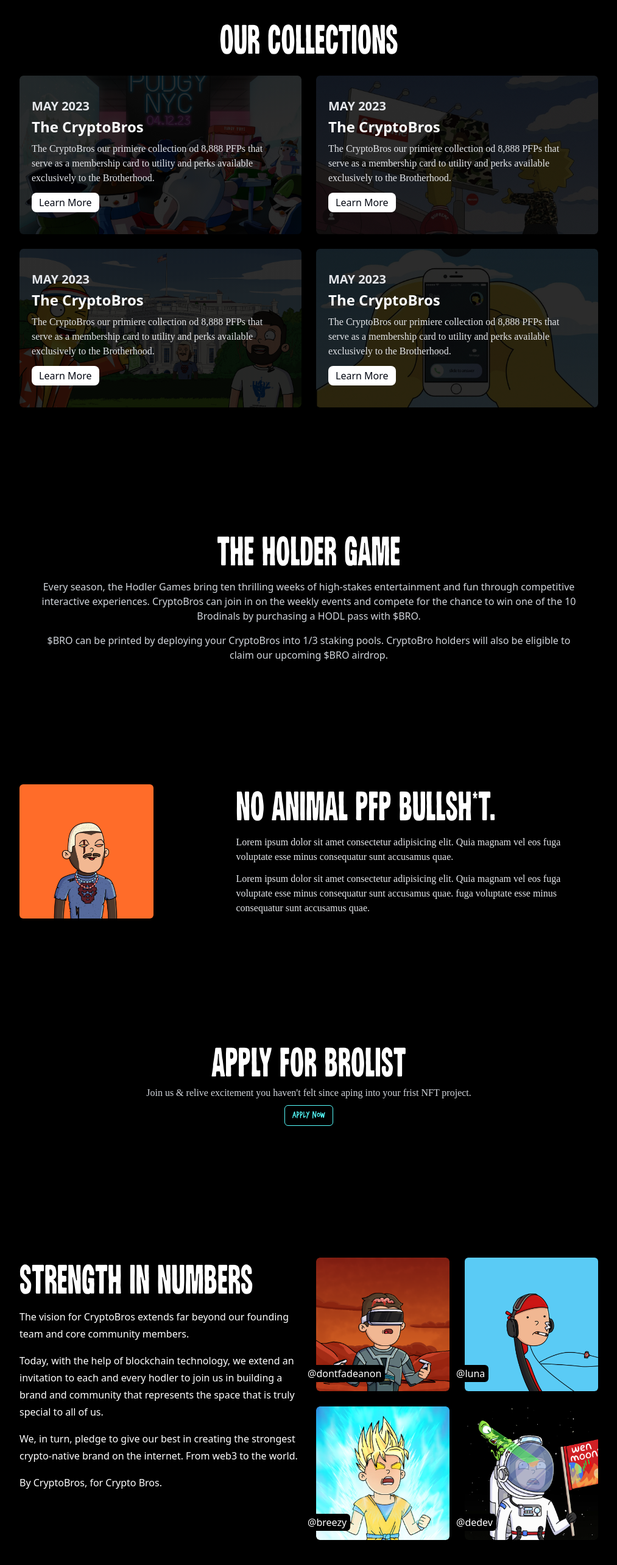
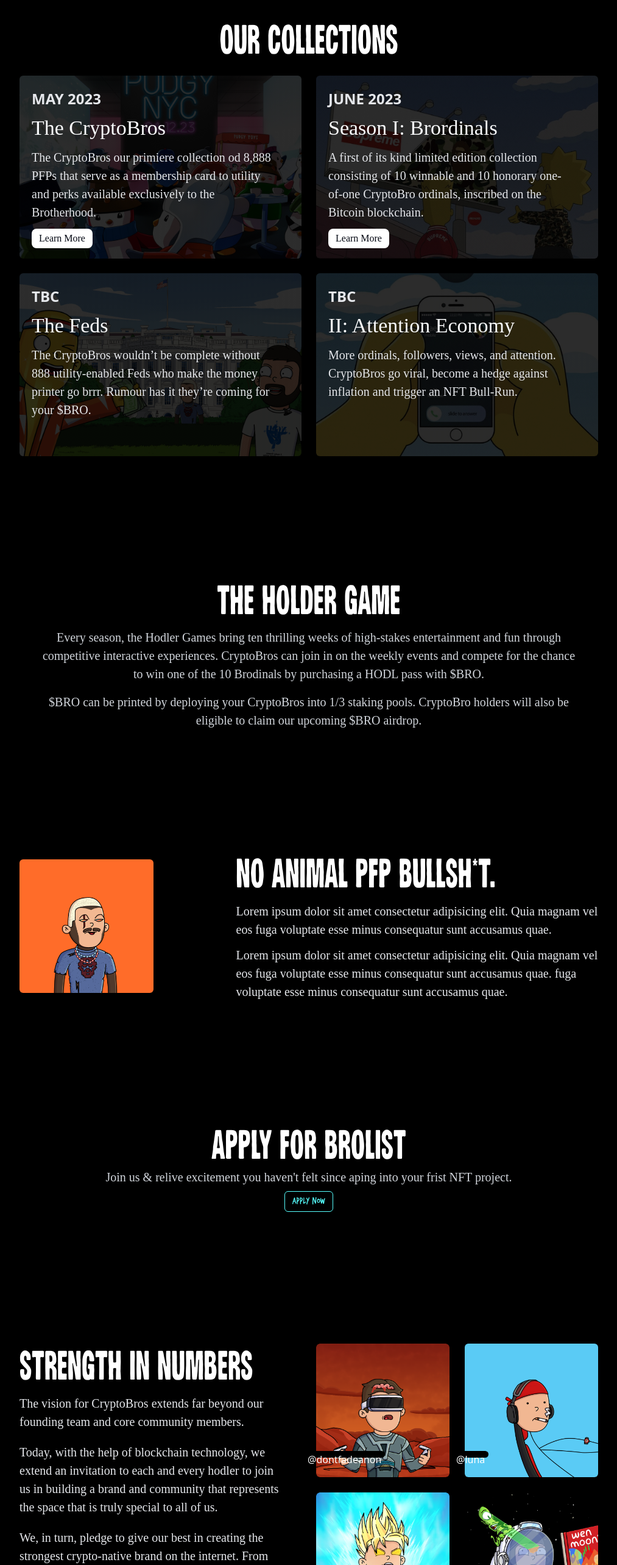
Before and after one commit to ojitdebnathfreelancer/enterTheClube, a React (Create React App) app: page /home in a window 1280 px wide. Shown: the part 1360-3926 px from the top of the page at 61% size, without its empty margins (133-1146 px from the left). Built offline with nearby package versions, Linux system fonts and the light colour scheme; a web font is replaced by a local one.

Commit message:
done my work

```diff
--- a/src/Pages/Home/ApplyFor/ApplyFor.js
+++ b/src/Pages/Home/ApplyFor/ApplyFor.js
@@ -7,7 +7,7 @@ const ApplyFor = () => {
          <div className="max-container ">
             <Title title={"Apply for Brolist"} classes={"text-center"} />
             <div className="lg:w-[880px] mx-auto text-center">
-               <p className="text-center text-gray-300 fontSfReg -mt-2">
+               <p className="text-center text-gray-300 fontSfReg -mt-2 md:leading-[30px]  md:text-[20px]">
                   Join us & relive excitement you haven't felt since aping into
                   your frist NFT project.
                </p>
--- a/src/Pages/Home/NoAnimal/Noanimal.js
+++ b/src/Pages/Home/NoAnimal/Noanimal.js
@@ -7,17 +7,17 @@ const Noanimal = () => {
       <div className="lg:mt-[200px] md:mt-[150px] mt-[50px] px-4">
          <div className="max-container ">
             <div className="grid md:grid-cols-4 gap-6 lg:w-[950px] mx-auto mt-3">
-               <div className="col-span-1">
+               <div className="col-span-1 flex justify-center items-center">
                   <img className="rounded-md w-full" src={img} alt="" />
                </div>
                <div className="md:col-span-3 lg:ml-28">
                   <Title title={"No animal pfp bullsh*t."} />
-                  <p className="text-gray-200 fontSfReg mb-3">
+                  <p className="text-gray-200 fontSfReg md:leading-[30px] md:text-[20px]  mb-3">
                      Lorem ipsum dolor sit amet consectetur adipisicing elit.
                      Quia magnam vel eos fuga voluptate esse minus consequatur
                      sunt accusamus quae.
                   </p>
-                  <p className="text-gray-200 fontSfReg">
+                  <p className="text-gray-200 fontSfReg md:leading-[30px] md:text-[20px]  ">
                      Lorem ipsum dolor sit amet consectetur adipisicing elit.
                      Quia magnam vel eos fuga voluptate esse minus consequatur
                      sunt accusamus quae. fuga voluptate esse minus consequatur
--- a/src/Pages/Home/OurCollection/OurCollection.js
+++ b/src/Pages/Home/OurCollection/OurCollection.js
@@ -12,7 +12,7 @@ const OurCollection = () => {
             <Title title={"our collections"} classes={"text-center"} />
             <div className="grid md:grid-cols-2 gap-6 lg:w-[950px] mx-auto mt-3">
                <div
-                  className=" rounded-md max- h-[260px]"
+                  className=" rounded-md max- lg:h-[300px] md:h-[330px] h-[300px]"
                   style={{
                      backgroundImage: `linear-gradient(to bottom, rgba(0, 0, 0, 0.5), rgba(0, 0, 0, 0.5)),url(${img1})`,
                      backgroundRepeat: "no-repeat",
@@ -21,25 +21,25 @@ const OurCollection = () => {
                      width: "100%",
                   }}
                >
-                  <div className="p-5 lg:mt-4">
-                     <h3 className="text-gray-200 text-xl font-semibold ">
+                  <div className="p-5 ">
+                     <h3 className="text-gray-200 md:text-[24px] text-[21px] font-semibold ">
                         MAY 2023
                      </h3>
-                     <h3 className="text-gray-50 text-2xl font-bold mt-1 mb-2">
+                     <h3 className="text-gray-50 md:text-[34px] text-[28px] fontSfBold mt-1 mb-2">
                         The CryptoBros
                      </h3>
-                     <p className="text-gray-200 fontSfReg md:mr-5">
+                     <p className="text-gray-200 fontSfReg md:mr-5 md:text-[20px] ">
                         The CryptoBros our primiere collection od 8,888 PFPs
                         that serve as a membership card to utility and perks
                         available exclusively to the Brotherhood.
                      </p>
-                     <button className="bg-white text-gray-950 rounded-lg px-3 py-1 mt-3">
+                     <button className="bg-white text-gray-950 fontSfMed rounded-lg px-3 py-1 mt-3">
                         Learn More
                      </button>
                   </div>
                </div>
                <div
-                  className=" rounded-md max- h-[260px]"
+                  className=" rounded-md max- lg:h-[300px] md:h-[330px] h-[300px]"
                   style={{
                      backgroundImage: `linear-gradient(to bottom, rgba(0, 0, 0, 0.5), rgba(0, 0, 0, 0.5)),url(${img2})`,
                      backgroundRepeat: "no-repeat",
@@ -48,25 +48,25 @@ const OurCollection = () => {
                      width: "100%",
                   }}
                >
-                  <div className="p-5 lg:mt-4">
-                     <h3 className="text-gray-200 text-xl font-semibold ">
-                        MAY 2023
+                  <div className="p-5 ">
+                     <h3 className="text-gray-200 md:text-[24px] text-[21px] font-semibold ">
+                        JUNE 2023
                      </h3>
-                     <h3 className="text-gray-50 text-2xl font-bold mt-1 mb-2">
-                        The CryptoBros
+                     <h3 className="text-gray-50 md:text-[34px] text-[28px] fontSfBold mt-1 mb-2">
+                        Season I: Brordinals
                      </h3>
-                     <p className="text-gray-200 fontSfReg md:mr-5">
-                        The CryptoBros our primiere collection od 8,888 PFPs
-                        that serve as a membership card to utility and perks
-                        available exclusively to the Brotherhood.
+                     <p className="text-gray-200 fontSfReg md:mr-5 md:text-[20px]">
+                        A first of its kind limited edition collection
+                        consisting of 10 winnable and 10 honorary one-of-one
+                        CryptoBro ordinals, inscribed on the Bitcoin blockchain.
                      </p>
-                     <button className="bg-white text-gray-950 rounded-lg px-3 py-1 mt-3">
+                     <button className="bg-white text-gray-950 fontSfMed rounded-lg px-3 py-1 mt-3">
                         Learn More
                      </button>
                   </div>
                </div>
                <div
-                  className=" rounded-md max- h-[260px]"
+                  className=" rounded-md max- lg:h-[300px] md:h-[330px] h-[300px]"
                   style={{
                      backgroundImage: `linear-gradient(to bottom, rgba(0, 0, 0, 0.5), rgba(0, 0, 0, 0.5)),url(${img3})`,
                      backgroundRepeat: "no-repeat",
@@ -75,25 +75,22 @@ const OurCollection = () => {
                      width: "100%",
                   }}
                >
-                  <div className="p-5 lg:mt-4">
-                     <h3 className="text-gray-200 text-xl font-semibold ">
-                        MAY 2023
+                  <div className="p-5 ">
+                     <h3 className="text-gray-200 md:text-[24px] text-[21px] font-semibold ">
+                        TBC
                      </h3>
-                     <h3 className="text-gray-50 text-2xl font-bold mt-1 mb-2">
-                        The CryptoBros
+                     <h3 className="text-gray-50 md:text-[34px] text-[28px] fontSfBold mt-1 mb-2">
+                        The Feds
                      </h3>
-                     <p className="text-gray-200 fontSfReg md:mr-5">
-                        The CryptoBros our primiere collection od 8,888 PFPs
-                        that serve as a membership card to utility and perks
-                        available exclusively to the Brotherhood.
+                     <p className="text-gray-200 fontSfReg md:mr-5 md:text-[20px]">
+                        The CryptoBros wouldn’t be complete without 888
+                        utility-enabled Feds who make the money printer go brrr.
+                        Rumour has it they’re coming for your $BRO.
                      </p>
-                     <button className="bg-white text-gray-950 rounded-lg px-3 py-1 mt-3">
-                        Learn More
-                     </button>
                   </div>
                </div>
                <div
-                  className=" rounded-md max- h-[260px]"
+                  className=" rounded-md max- lg:h-[300px] md:h-[330px] h-[300px]"
                   style={{
                      backgroundImage: `linear-gradient(to bottom, rgba(0, 0, 0, 0.5), rgba(0, 0, 0, 0.5)),url(${img4})`,
                      backgroundRepeat: "no-repeat",
@@ -102,21 +99,18 @@ const OurCollection = () => {
                      width: "100%",
                   }}
                >
-                  <div className="p-5 lg:mt-4">
-                     <h3 className="text-gray-200 text-xl font-semibold ">
-                        MAY 2023
+                  <div className="p-5 ">
+                     <h3 className="text-gray-200 md:text-[24px] text-[21px] font-semibold ">
+                        TBC
                      </h3>
-                     <h3 className="text-gray-50 text-2xl font-bold mt-1 mb-2">
-                        The CryptoBros
+                     <h3 className="text-gray-50 md:text-[34px] text-[28px] fontSfBold mt-1 mb-2">
+                        II: Attention Economy
                      </h3>
-                     <p className="text-gray-200 fontSfReg md:mr-5">
-                        The CryptoBros our primiere collection od 8,888 PFPs
-                        that serve as a membership card to utility and perks
-                        available exclusively to the Brotherhood.
+                     <p className="text-gray-200 fontSfReg md:mr-5 md:text-[20px]">
+                        More ordinals, followers, views, and attention.
+                        CryptoBros go viral, become a hedge against inflation
+                        and trigger an NFT Bull-Run.
                      </p>
-                     <button className="bg-white text-gray-950 rounded-lg px-3 py-1 mt-3">
-                        Learn More
-                     </button>
                   </div>
                </div>
             </div>
--- a/src/Pages/Home/StringthNumbers/StringthNumber.js
+++ b/src/Pages/Home/StringthNumbers/StringthNumber.js
@@ -8,52 +8,55 @@ import img3 from "../../../assets/Honorary/SuperBro.png";
 const StringthNumber = () => {
    return (
       <div className="lg:mt-[200px] md:mt-[150px] mt-[50px]">
-         <div className="max-container ">
+         <div className="max-container px-4">
             <div className="grid lg:grid-cols-2 gap-6 lg:w-[950px] mx-auto mt-3">
-               <div className="text-white ">
-                  <Title title={"STRENGTH IN NUMBERS"} classes={""} />
-                  <p className="leading-7 mb-4">
+               <div className="text-gray-200 lg:mr-8">
+                  <Title
+                     title={"STRENGTH IN NUMBERS"}
+                     classes={"text-center md:text-start"}
+                  />
+                  <p className="md:leading-[30px] mb-5 md:text-[20px]  fontSfReg">
                      The vision for CryptoBros extends far beyond our founding
                      team and core community members.{" "}
                   </p>
-                  <p className="leading-7 mb-4">
+                  <p className="md:leading-[30px] mb-5 md:text-[20px]  fontSfReg">
                      Today, with the help of blockchain technology, we extend an
                      invitation to each and every hodler to join us in building
                      a brand and community that represents the space that is
                      truly special to all of us.
                   </p>{" "}
-                  <p className="leading-7 mb-4">
+                  <p className="md:leading-[30px] mb-5 md:text-[20px]  fontSfReg">
                      We, in turn, pledge to give our best in creating the
                      strongest crypto-native brand on the internet. From web3 to
                      the world.
                   </p>{" "}
-                  <p className="leading-7 mb-4">
+                  <p className="md:leading-[30px] mb-5 md:text-[20px]  fontSfReg">
                      {" "}
                      By CryptoBros, for Crypto Bros.
                   </p>
                </div>
                <div className="grid md:grid-cols-2 gap-[25px]">
                   <div className="relative">
-                     <img className="rounded-md" src={img1} alt="" />
-                     <h6 className="absolute top-44 -left-5 px-1.5 py-0.5 rounded-md text-white bg-black ">
+                     <img className="rounded-md w-full " src={img1} alt="" />
+                     <h6 className="absolute lg:top-44 md:bottom-8 bottom-6 -left-5 px-1.5 py-0.5 rounded-md text-white bg-black ">
                         @dontfadeanon
                      </h6>
                   </div>
                   <div className="relative">
-                     <img className="rounded-md" src={img2} alt="" />
-                     <h6 className="absolute top-44 -left-5 px-1.5 py-0.5 rounded-md text-white bg-black ">
+                     <img className="rounded-md w-full " src={img2} alt="" />
+                     <h6 className="absolute lg:top-44 md:bottom-8 bottom-6 -left-5 px-1.5 py-0.5 rounded-md text-white bg-black ">
                         @luna
                      </h6>
                   </div>
                   <div className="relative">
-                     <img className="rounded-md" src={img3} alt="" />
-                     <h6 className="absolute top-44 -left-5 px-1.5 py-0.5 rounded-md text-white bg-black ">
+                     <img className="rounded-md w-full " src={img3} alt="" />
+                     <h6 className="absolute lg:top-44 md:bottom-8 bottom-6 -left-5 px-1.5 py-0.5 rounded-md text-white bg-black ">
                         @breezy
                      </h6>
                   </div>
                   <div className="relative">
-                     <img className="rounded-md" src={img4} alt="" />
-                     <h6 className="absolute top-44 -left-5 px-1.5 py-0.5 rounded-md text-white bg-black ">
+                     <img className="rounded-md w-full " src={img4} alt="" />
+                     <h6 className="absolute lg:top-44 md:bottom-8 bottom-6 -left-5 px-1.5 py-0.5 rounded-md text-white bg-black ">
                         @dedev
                      </h6>
                   </div>
--- a/src/Pages/Home/TheHodlerGame/TheHodlerGame.js
+++ b/src/Pages/Home/TheHodlerGame/TheHodlerGame.js
@@ -7,14 +7,14 @@ const TheHodlerGame = () => {
          <div className="max-container ">
             <Title title={"THe holder game"} classes={"text-center"} />
             <div className="lg:w-[880px] mx-auto">
-               <p className="text-center text-gray-300 pb-4">
+               <p className="text-center text-gray-300 md:leading-[30px] mb-4 md:text-[20px]  fontSfReg">
                   Every season, the Hodler Games bring ten thrilling weeks of
                   high-stakes entertainment and fun through competitive
                   interactive experiences. CryptoBros can join in on the weekly
                   events and compete for the chance to win one of the 10
                   Brodinals by purchasing a HODL pass with $BRO.
                </p>
-               <p className="text-center text-gray-300">
+               <p className="text-center text-gray-300 md:leading-[30px] mb-4 md:text-[20px]  fontSfReg">
                   $BRO can be printed by deploying your CryptoBros into 1/3
                   staking pools. CryptoBro holders will also be eligible to
                   claim our upcoming $BRO airdrop.
```
